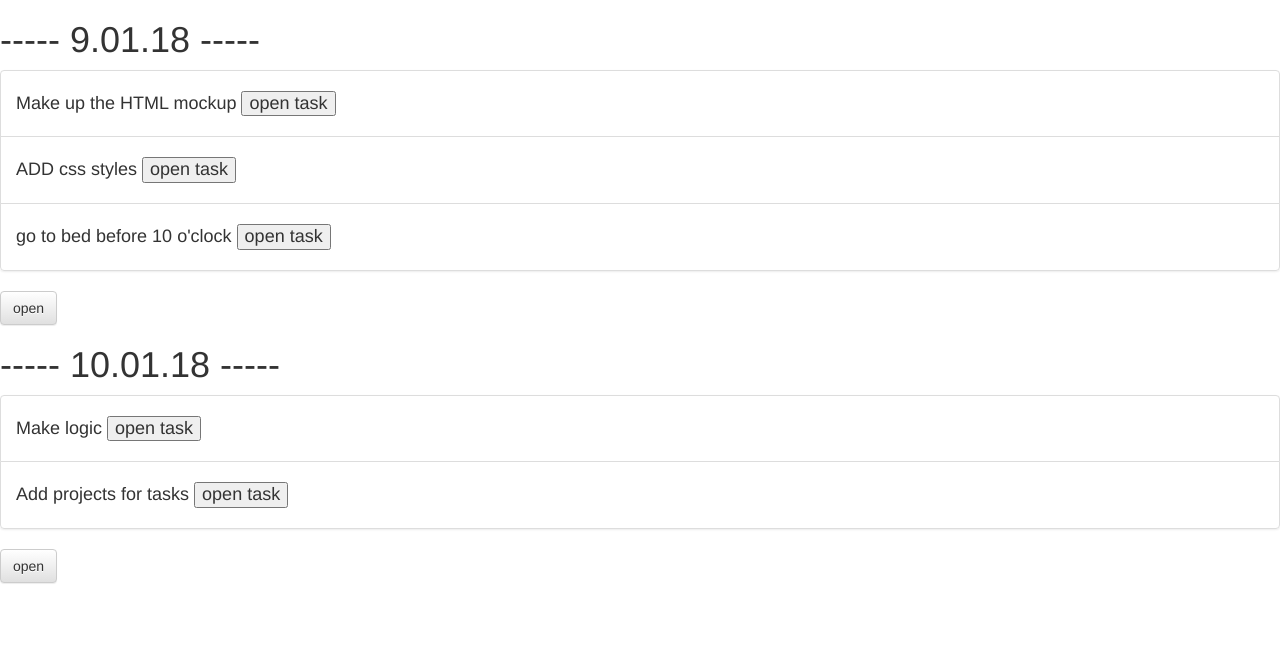
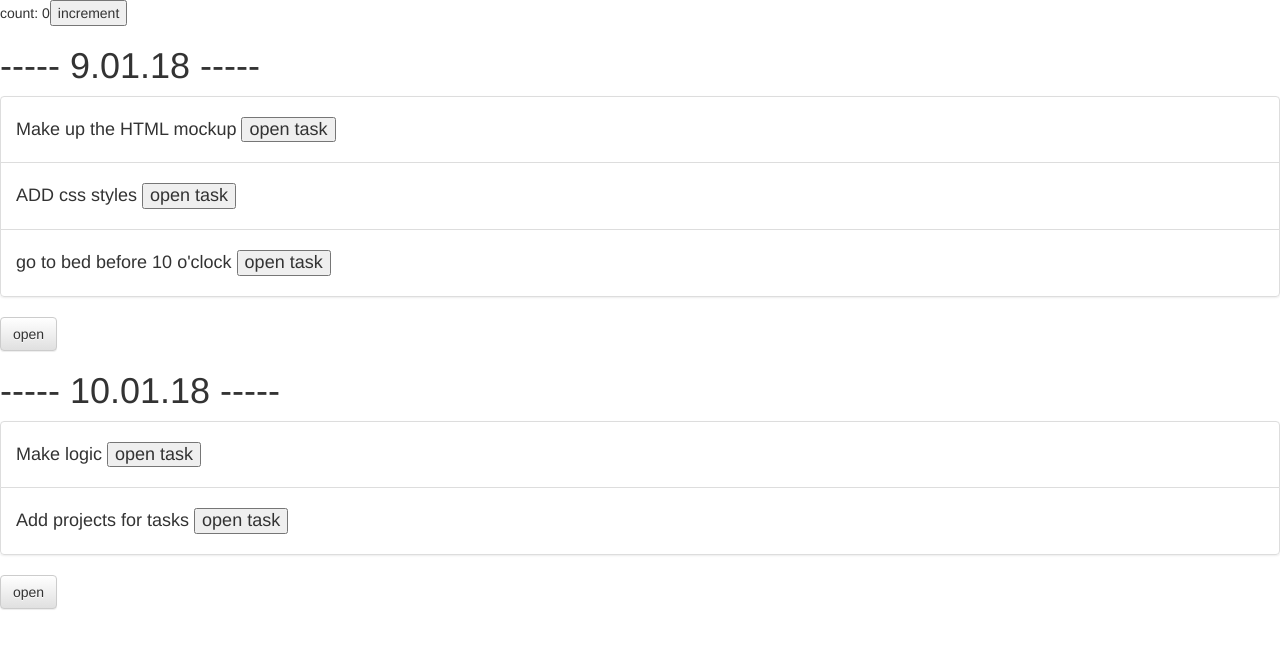
Before and after one commit to yanky2000/tasker, a React (Create React App) app: page / in a window 1280 px wide. Shown: the top 648 px of the page. Built offline with nearby package versions, Linux system fonts and the light colour scheme.

Commit message:
using redux

```diff
--- a/package.json
+++ b/package.json
@@ -5,7 +5,9 @@
   "dependencies": {
     "react": "^16.3.1",
     "react-dom": "^16.3.1",
-    "react-scripts": "1.1.4"
+    "react-redux": "^5.0.7",
+    "react-scripts": "1.1.4",
+    "redux": "^4.0.0"
   },
   "scripts": {
     "start": "react-scripts start",
--- a/src/App.js
+++ b/src/App.js
@@ -1,11 +1,14 @@
 import React, { Component } from 'react';
 import Daylist from './components/DayList';
-
+import Counter from './components/Counter'
 
 class App extends Component {
   render() {
     return (
+        <div>
+        <Counter />
         <Daylist />
+        </div>
     );
   }
 }
--- /dev/null
+++ b/src/components/Counter.js
@@ -0,0 +1,25 @@
+import React, {Component} from 'react'
+import {connect} from 'react-redux'
+
+export class Counter extends Component {
+    render() {
+        return (
+            <div>
+                count: {this.props.count}
+                <button onClick={this.handleIncrement()}>increment</button>
+            </div>
+        )
+    }
+
+    handleIncrement = () => {
+        console.log('----- INCREMENT',)
+    };
+
+
+}
+
+const MapStateToProps = (state) => ({
+    count: state.count
+})
+
+export default connect(MapStateToProps)(Counter)
--- /dev/null
+++ b/src/components/Root.js
@@ -0,0 +1,13 @@
+import React, {Component} from 'react'
+import { Provider } from 'react-redux'
+import App from '../App'
+
+export default class Root extends Component {
+    render() {
+        return (
+            <Provider store={this.props.store}>
+                <App></App>
+            </Provider>
+        )
+    }
+}
--- /dev/null
+++ b/src/reducer/counter.js
@@ -0,0 +1,3 @@
+export default (count = 0, action) => {
+    return action.type == 'INCREMENT' ? count + 1 : count
+}
--- /dev/null
+++ b/src/reducer/index.js
@@ -0,0 +1,8 @@
+import {combineReducers} from 'redux'
+import counterReducer from './counter'
+
+const reducer = combineReducers({
+    count: counterReducer
+})
+
+export default reducer
--- /dev/null
+++ b/src/store/index.js
@@ -0,0 +1,8 @@
+import {createStore} from 'redux'
+import reducer from '../reducer'
+
+
+const store = createStore(reducer)
+window.store = store
+
+export default store
```
Also changed, not shown: src/index.js (+4 -3 lines), 1 other file (tests, documents, lock files or other folders).
